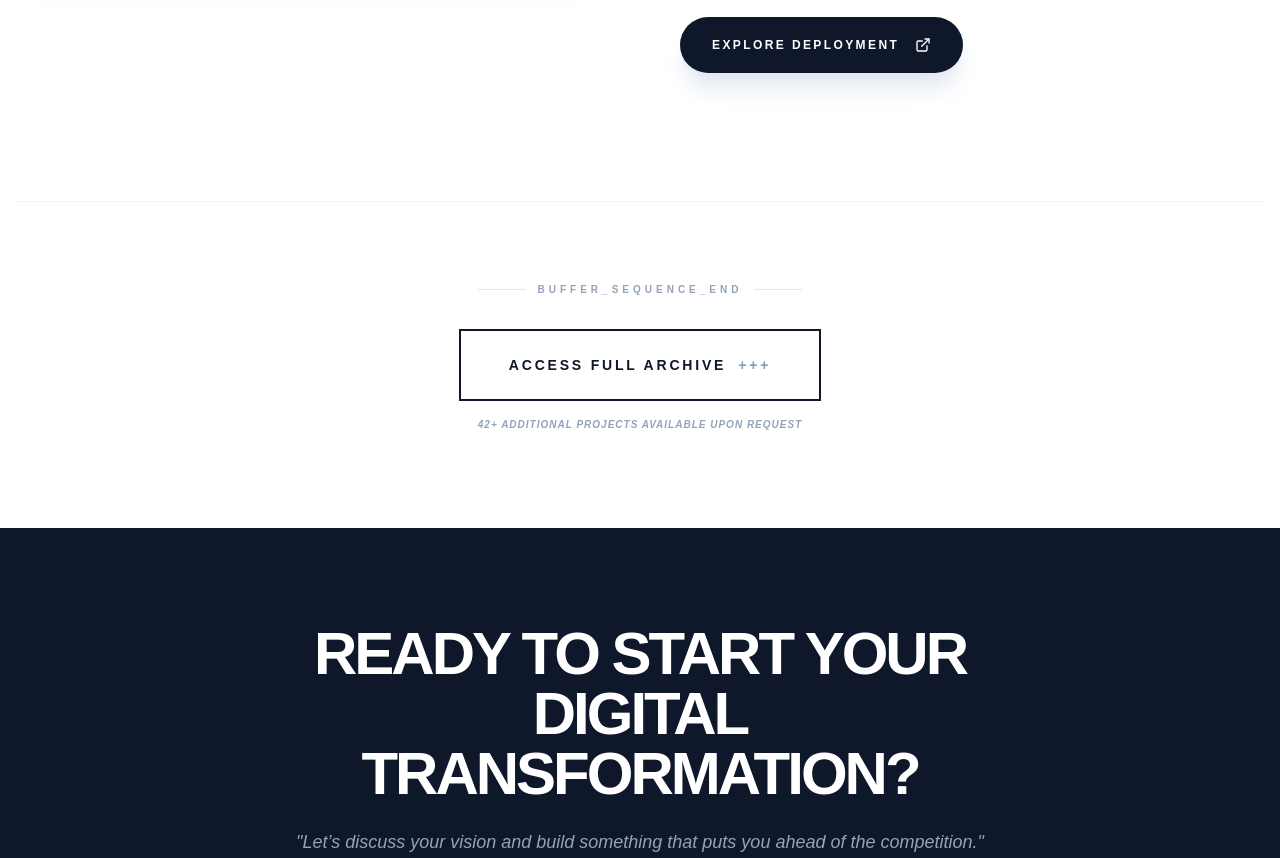
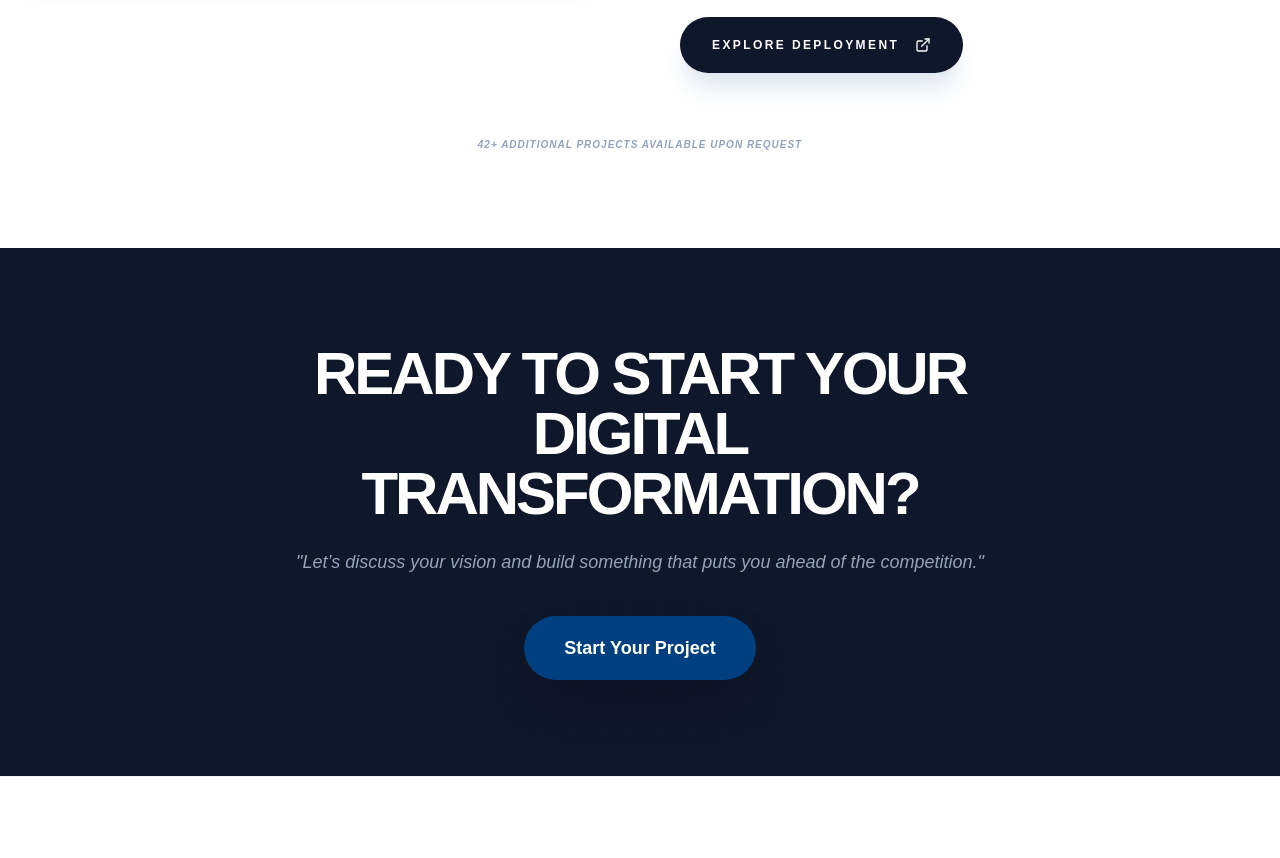
Before and after one commit to SocioBhaarat/SocioBhaarat_Frontend, a React (Vite) app: page /our-work/web-development in a window 1280 px wide. Shown: the part 7400-8258 px from the top of the page. Built offline with nearby package versions, Linux system fonts and the light colour scheme; the HTML template or start-up script is replaced by a standard one; a web font is replaced by a local one.

Commit message:
Refactor WebDevPortfolio component: simplify layout and remove commented code for cleaner presentation

```diff
--- a/src/pages/our-work/WebDevPortfolio.tsx
+++ b/src/pages/our-work/WebDevPortfolio.tsx
@@ -235,21 +235,20 @@ const WebDevPortfolio = () => {
           </div>
 
           {/* "And Many More" - System Buffer Version */}
-          <div className="mt-32 pt-20 border-t border-slate-100 flex flex-col items-center">
-            <div className="mb-8 flex items-center gap-3">
+          <div className="mt-12 flex flex-col items-center">
+            {/* <div className="mb-8 flex items-center gap-3">
               <div className="h-[1px] w-12 bg-slate-200" />
               <span className="text-[10px] font-black text-slate-400 uppercase tracking-[0.4em]">Buffer_Sequence_End</span>
               <div className="h-[1px] w-12 bg-slate-200" />
             </div>
 
             <button className="group relative px-12 py-6 bg-white border-2 border-slate-900 overflow-hidden transition-all">
-              {/* Fill effect on hover */}
               <div className="absolute inset-0 w-0 bg-slate-900 transition-all duration-300 group-hover:w-full" />
               <span className="relative z-10 text-sm font-black tracking-[0.2em] text-slate-900 group-hover:text-white uppercase flex items-center gap-3">
                 Access Full Archive
                 <span className="animate-pulse text-primary group-hover:text-white">+++</span>
               </span>
-            </button>
+            </button> */}
 
             <p className="mt-4 text-[10px] font-bold text-slate-400 uppercase tracking-widest italic">
               42+ Additional Projects available upon request
```
